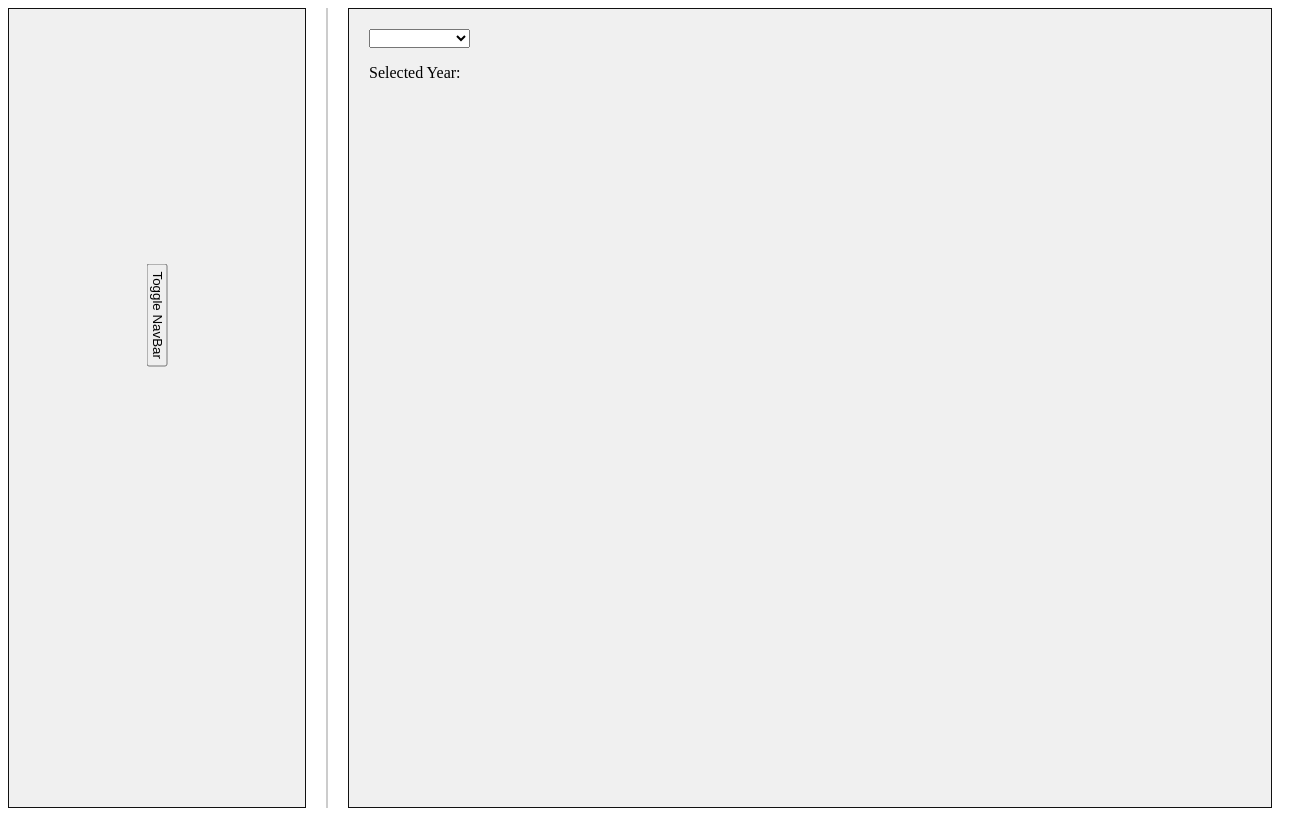
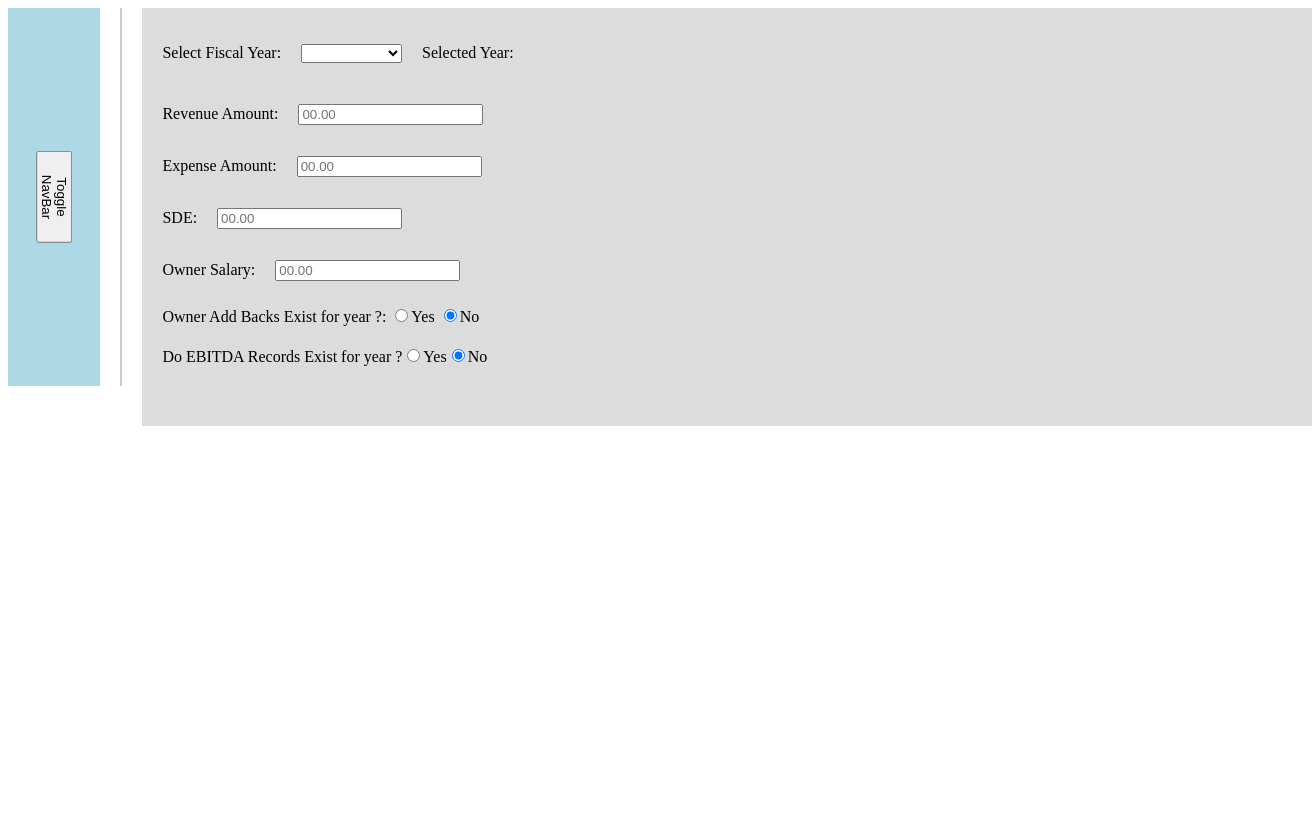
Before and after one commit to AlexanderHobbs/MicroPrivateEquityTool, a Vue app in the folder frontend/EarningCalculator/: page / in a window 1280 px wide. Shown: the whole page, 1312 px wide, since content can reach past the window. After the commit the page ends 800 px from the top, so only its background shows below. Built offline with nearby package versions, Linux system fonts and the light colour scheme; the HTML template or start-up script is replaced by a standard one.

Commit message:
vue / frontend rollout v-3.2 ab & ebitda

```diff
--- a/frontend/EarningCalculator/src/components/Side_NavBar.vue
+++ b/frontend/EarningCalculator/src/components/Side_NavBar.vue
@@ -31,11 +31,11 @@ const isOpen = ref(false)
 
 .parent-container{
     display: flex;
+    background-color: lightblue;
 }
 
 .navbar-links{
     font: 1em sans-serif;
-    border: 1px solid black ;
     flex: 3;
 }
 
--- a/frontend/EarningCalculator/src/components/earningInput.vue
+++ b/frontend/EarningCalculator/src/components/earningInput.vue
@@ -1,6 +1,7 @@
 <script setup>
 
 import {ref} from 'vue'
+
 
 const selectedYear = ref()
 const selectedYear_Options = ref([
@@ -9,12 +10,78 @@ const selectedYear_Options = ref([
     {text: '2023', value: 2023},
 ])
 
+const revenueAmount = ref('')
+const expenseAmount = ref('')
+const SDE = ref('')
+const ownerSalary = ref('')
+const addBackExist = ref(false)
+const addBackDescription = ref('')
+const addBackPrice = ref('');
+const addBackCategory = ref('');
+const addBackConfidence = ref('');
+
+const AddBackList = ref([
+    {
+        description: "",
+        price: "",
+        category: "",
+        confidenceLevel: ""
+    }
+])
+
+const success = ref(false)
+
+async function add_AddBack() {
+    try{
+    AddBackList.value.push({
+    description: addBackDescription.value,
+    price: addBackPrice.value,
+    category: addBackCategory.value,
+    confidenceLevel: addBackConfidence.value
+    })
+
+    addBackDescription.value = ""
+    addBackPrice.value = ""
+    addBackCategory.value = ""
+    addBackConfidence.value = ""
+
+    success.value = true;
+    }catch (err){
+        console.error(err);
+        success.value = false;
+    }
+}
+
+const EBITDAValuesExist = ref(false);
+
+const InterestRate = ref('');
+const Taxes = ref('');
+const Depreciation = ref('');
+const Amortization = ref('');
+
+defineExpose({
+    selectedYear,
+    revenueAmount,
+    SDE,
+    if(addBackExist){
+        AddBackList
+    },
+    if(EBITDAValuesExist){
+        InterestRate,
+        Taxes,
+        Depreciation,
+        Amortization
+    }
+})
+
 </script>
 
 <template>
 
 <div class = "parent-container">
+
     <div class = "selected-year-input">
+        <label for="SelectedYearInput">Select Fiscal Year: </label>
         <select name="SelectedYearInput" id="InputYear" v-model = "selectedYear">
             <option disabled value="">Select a Year</option>
             <option v-for = "year in selectedYear_Options" :key = "year.value" :value = "year.value">
@@ -23,6 +90,97 @@ const selectedYear_Options = ref([
         </select>
         <p>Selected Year: {{ selectedYear }}</p>
     </div>
+
+    <div class = "currency-input">
+        <label for="revenue">Revenue Amount: </label>
+        <input type="text" v-model = "revenueAmount" placeholder="00.00">
+        <p>{{ revenueAmount }}</p>
+
+    </div>
+    <div class="currency-input">
+        <label for="expense">Expense Amount: </label>
+        <input type="text" v-model = "expenseAmount" placeholder = "00.00">
+        <p>{{ expenseAmount }}</p>
+    </div>
+
+    <div class="currency-input">
+        <label for="SDE">SDE: </label>
+        <input type="text" v-model = "SDE" placeholder = "00.00">
+        <p>{{ SDE }}</p>
+    </div>
+
+    <div class="currency-input">
+        <label for="expense">Owner Salary: </label>
+        <input type="text" v-model = "ownerSalary" placeholder = "00.00">
+        <p>{{ ownerSalary }}</p>
+    </div>
+
+     <div class = "radio-btn-class">
+        <label for="hasAddBacks?">Owner Add Backs Exist for year {{ selectedYear }}?: </label>
+        <input type="radio" :value ="true" v-model = "addBackExist">
+        <label for="yes">Yes </label>
+        <input type="radio" :value = "false" v-model = "addBackExist">
+        <label for="no">No </label>
+    </div>
+
+    <div class = "OwnerAddBacks" v-if = "addBackExist">
+
+        <div class = "addBackEntry">
+            <h4>Add claimed add backs (as many as needed): </h4>
+            <label for="AddBack-Description">Add Back Description: </label>
+            <textarea v-model = "addBackDescription" placeholder="description..."></textarea>
+            <label for="AddBack-Value">Add Back Value: </label>
+            <input type="text" v-model = "addBackPrice">
+            <label for="AddBack-Category">Add Back Category: </label>
+            <input type="text" v-model = "addBackCategory">
+            <label for = "AddBack-ConfidenceLevel">Add Back Confidence Level:</label>
+            <input type="text" v-model = "addBackConfidence">
+
+            <button @click="add_AddBack()">Create Add Back</button>
+        </div>
+        <div class = "AddBackList" v-if = "success">
+            <table class = "Table">
+                <thead>
+                    <tr>
+                        <th>Description</th>
+                        <th>Price</th>
+                        <th>Category</th>
+                        <th>Confidence Level</th>
+                    </tr>
+                </thead>
+                <tbody>
+                <tr v-for = "addBacks in AddBackList">
+                    <td>{{ addBacks.description }}</td>
+                    <td>{{ addBacks.price }}</td>
+                    <td>{{ addBacks.category }}</td>
+                    <td>{{ addBacks.confidenceLevel }}</td>
+                </tr>
+                </tbody>
+            </table>
+        </div>
+
+    </div>
+
+    <div class="radio-btn-class">
+        <label for="hasEBITDA?">Do EBITDA Records Exist for year {{ selectedYear }}?</label>
+        <input type="radio" :value = "true" v-model = "EBITDAValuesExist">
+        <label for="yes-rd-btn">Yes</label>
+        <input type="radio" :value = "false" v-model = "EBITDAValuesExist">
+        <label for="no-rd-btn">No</label>
+    </div>
+
+    <div class="EBITDA" v-if = "EBITDAValuesExist">
+            <h4>Add EBITDA Values: </h4>
+            <label for="Interest">Interest Rate: </label>
+            <input type = "text" v-model = "InterestRate">
+            <label for="AddBack-Value">Taxes: </label>
+            <input type="text" v-model = "Taxes">
+            <label for="AddBack-Category">Depreciation: </label>
+            <input type="text" v-model = "Depreciation">
+            <label for = "AddBack-ConfidenceLevel">Amortization:</label>
+            <input type="text" v-model = "Amortization">
+    </div>
+
 </div>
 
 
@@ -31,4 +189,65 @@ const selectedYear_Options = ref([
 
 <style scoped>
 
+.parent-container {
+    display: flex;
+    flex-direction: column;
+    gap: 20px;
+    background-color: gainsboro;
+    padding: 20px;
+}
+
+
+.selected-year-input{
+    display: flex;
+    gap: 20px;
+    align-items: center;
+}
+
+.currency-input{
+    display: flex;
+    flex-direction: row;
+    gap: 20px;
+    align-items: center;
+}
+
+.OwnerAddBacks{
+    display: flex;
+    flex-direction: row;
+    width: auto;
+    gap: 40px;
+    background-color: white;
+    padding: 20px;
+}
+
+.addBackEntry{
+    display: flex;
+    flex-direction: column;
+}
+
+.AddBackList{
+    margin-top: 20px;
+}
+
+.OwnerAddBacks input{
+    margin: 0px 0px 10px 0px;
+}
+
+.OwnerAddBacks button:hover {
+    background-color: deepskyblue;
+}
+
+.OwnerAddBacks textarea {
+    field-sizing: content;
+    min-height: 50px;
+}
+
+.EBITDA {
+    display: flex;
+    flex-direction: column;
+    background-color: white;
+    width: auto;
+    padding: 20px;
+}
+
 </style>
--- a/frontend/EarningCalculator/src/views/EarningCalculator.vue
+++ b/frontend/EarningCalculator/src/views/EarningCalculator.vue
@@ -2,8 +2,8 @@
 import navBar from '@/components/Side_NavBar.vue';
 import earningInput from '@/components/earningInput.vue';
 
+import {ref} from 'vue';
 
-import {ref} from 'vue'
 const isOpen = ref(false)
 
 </script>
@@ -33,26 +33,7 @@ const isOpen = ref(false)
 .parent-container {
     display: flex;
     width: 100%;
-    height: 100vh;
-}
-
-.input{
-    flex: 75;
-    background-color: #f0f0f0;
-    padding: 20px;
-    border: 1px solid #111;
-}
-
-.navbar{
-    flex: 25;
-    background-color: #f0f0f0;
-    padding: 1px;
-    border: 1px solid #111;
-}
-
-.child-div:hover {
-    transition: 1s;
-    background-color: #ccc;
+    height: 100%;
 }
 
 .vertical-line {
@@ -61,6 +42,10 @@ const isOpen = ref(false)
   margin: 0 20px;
 }
 
+.input{
+    width: 100%;
+}
+
 
 
 
```
Also changed, not shown: frontend/EarningCalculator/src/App.vue (+10 -0 lines).
